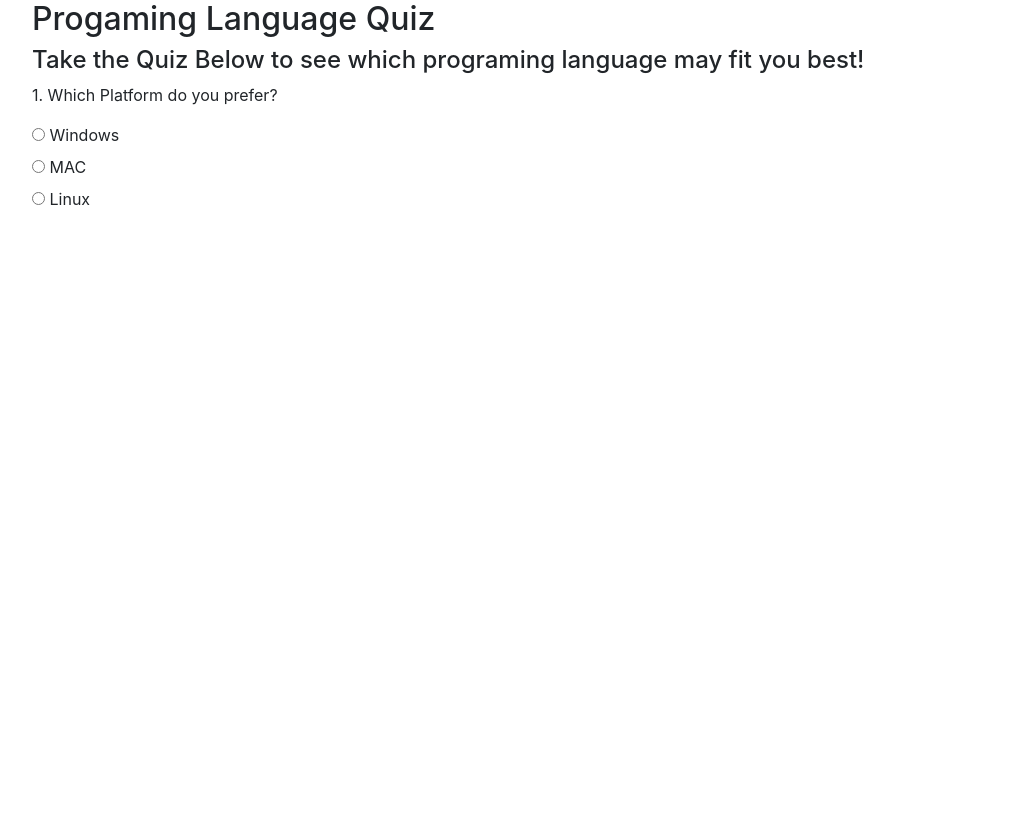
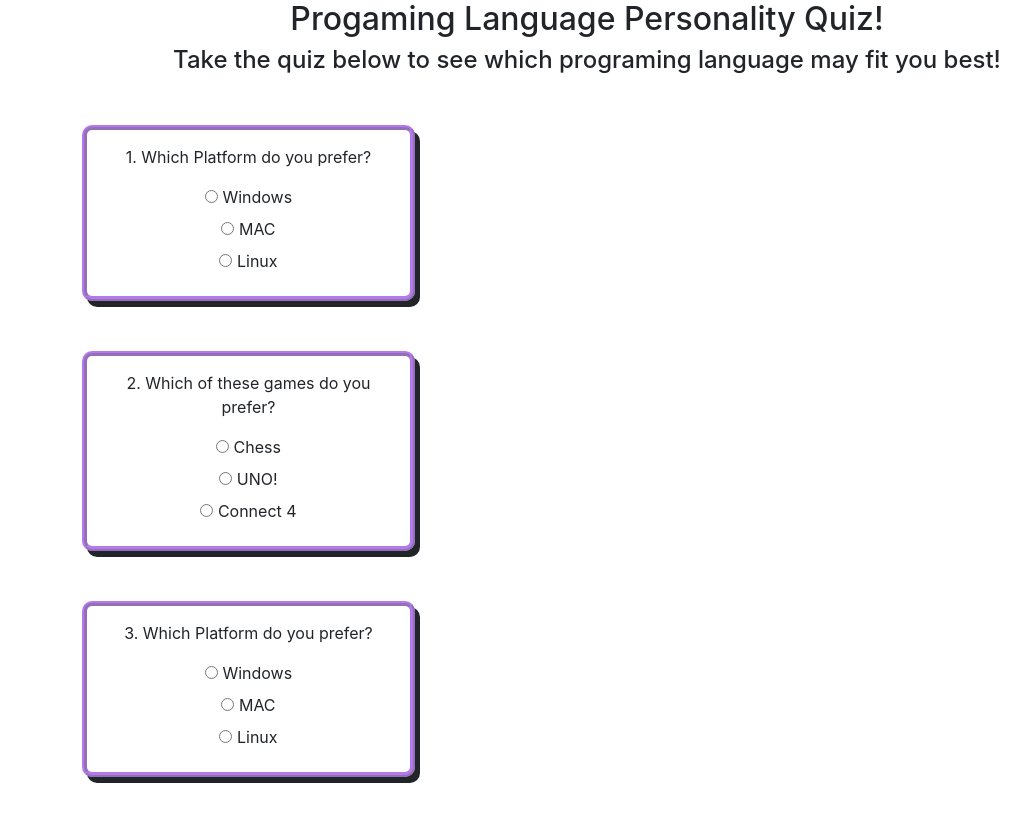
Before and after one commit to CoyGriffi/programing-language-suggester, a plain HTML site: page index.html in a window 1280 px wide. Shown: the whole page, without its empty margins (53-1083 px from the left). Before the commit the page ends 800 px from the top, so only its background shows below. Drawn offline with Linux system fonts and the light colour scheme.

Commit message:
add second radio question with css styling and palceholder q3

```diff
--- a/css/styles.css
+++ b/css/styles.css
@@ -0,0 +1,15 @@
+.introtext {
+text-align: center;
+}
+
+#question1, #question2, #question3 {
+  border-style: ridge;
+  border-width: 5px;
+  padding: 15px;
+  margin: 50px;
+  width: 30%;
+  text-align: center;
+  border-radius: 10px;
+  box-shadow: 5px 6px;
+  border-color: rgba(137, 43, 226, 0.63) ;
+}
--- a/index.html
+++ b/index.html
@@ -10,9 +10,10 @@
 </head>
 <body>
   <div class="container">
-    <div id="introtext">
-      <h2>Progaming Language Quiz</h2>
-      <h4>Take the Quiz Below to see which programing language may fit you best!</h4>
+    <div class="introtext">
+      <h2>Progaming Language Personality Quiz!</h2>
+      <h4>Take the quiz below to see which programing language may fit you best!</h4>
+    </div>
     <div id="question1">
       <p>1. Which Platform do you prefer? </p>
       <div class="radio">
@@ -34,6 +35,47 @@
         </label>
       </div>
       </div>
+    <div id="question2">
+      <p>2. Which of these games do you prefer? </p>
+      <div class="radio">
+        <label>
+          <input type="radio" name="game" value="chess">
+          Chess
+        </label>
+      </div>
+      <div class="radio">
+        <label>
+          <input type="radio" name="game" value="uno">
+          UNO!
+        </label>
+      </div>
+      <div class="radio">
+        <label>
+          <input type="radio" name="game" value="Connect4">
+          Connect 4
+        </label>
+      </div>
+    </div>
+    <div id="question3">
+      <p>3. Which Platform do you prefer? </p>
+      <div class="radio">
+        <label>
+          <input type="radio" name="platform" value="windows">
+          Windows
+        </label>
+      </div>
+      <div class="radio">
+        <label>
+          <input type="radio" name="platform" value="mac">
+          MAC
+        </label>
+      </div>
+      <div class="radio">
+        <label>
+          <input type="radio" name="platform" value="linux">
+          Linux
+        </label>
+      </div>
     </div>
     </div>
   </div>
```
